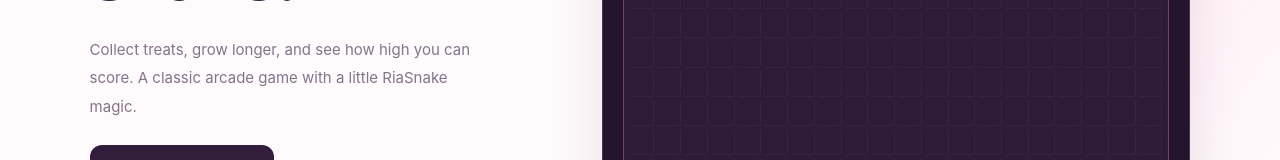
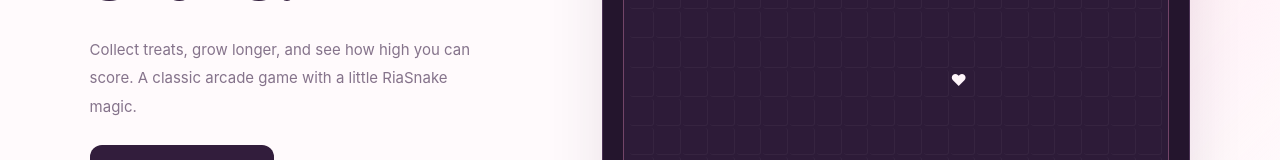
Before and after one commit to nadiamariaotieno/RiaSnake, a React (Vite) app: page / in a window 1280 px wide. Shown: the part 401-561 px from the top of the page. Built offline with nearby package versions, Linux system fonts and the light colour scheme.

Commit message:
Add game state management: Introduce food positioning, score tracking, and game status handling in the App component, enhancing gameplay dynamics for the RiaSnake game.

```diff
--- a/src/App.jsx
+++ b/src/App.jsx
@@ -4,6 +4,9 @@ import './App.css'
 
 function App() {
   const [message, setMessage] = useState('Your first adventure is almost ready.')
+  const [food, setFood] = useState({ x: 12, y: 8 })
+  const [score, setScore] = useState(0)
+  const [gameStatus, setGameStatus] = useState('ready')
 
 const BOARD_COLUMNS = 20
 const BOARD_ROWS = 16
@@ -170,6 +173,7 @@ const moveSnake = useCallback(() => {
 
                   const isSnake = segmentIndex !== -1
                   const isHead = segmentIndex === 0
+                  const isFood = food.x === x && food.y === y
 
                   return (
                     <span
@@ -178,12 +182,16 @@ const moveSnake = useCallback(() => {
                         'grid-cell',
                         isSnake ? 'snake-cell' : '',
                         isHead ? 'snake-head-cell' : '',
+                        isFood ? 'food-cell' : '',
                       ].filter(Boolean).join(' ')}
                     >
                       {isHead ? (
                         <span className="live-snake-eyes" aria-hidden="true">
                           ••
                         </span>
+                      ) : null}
+                      {isFood ? (
+                        <span className="food-icon" aria-hidden="true">♥</span>
                       ) : null}
                     </span>
                   )
```
